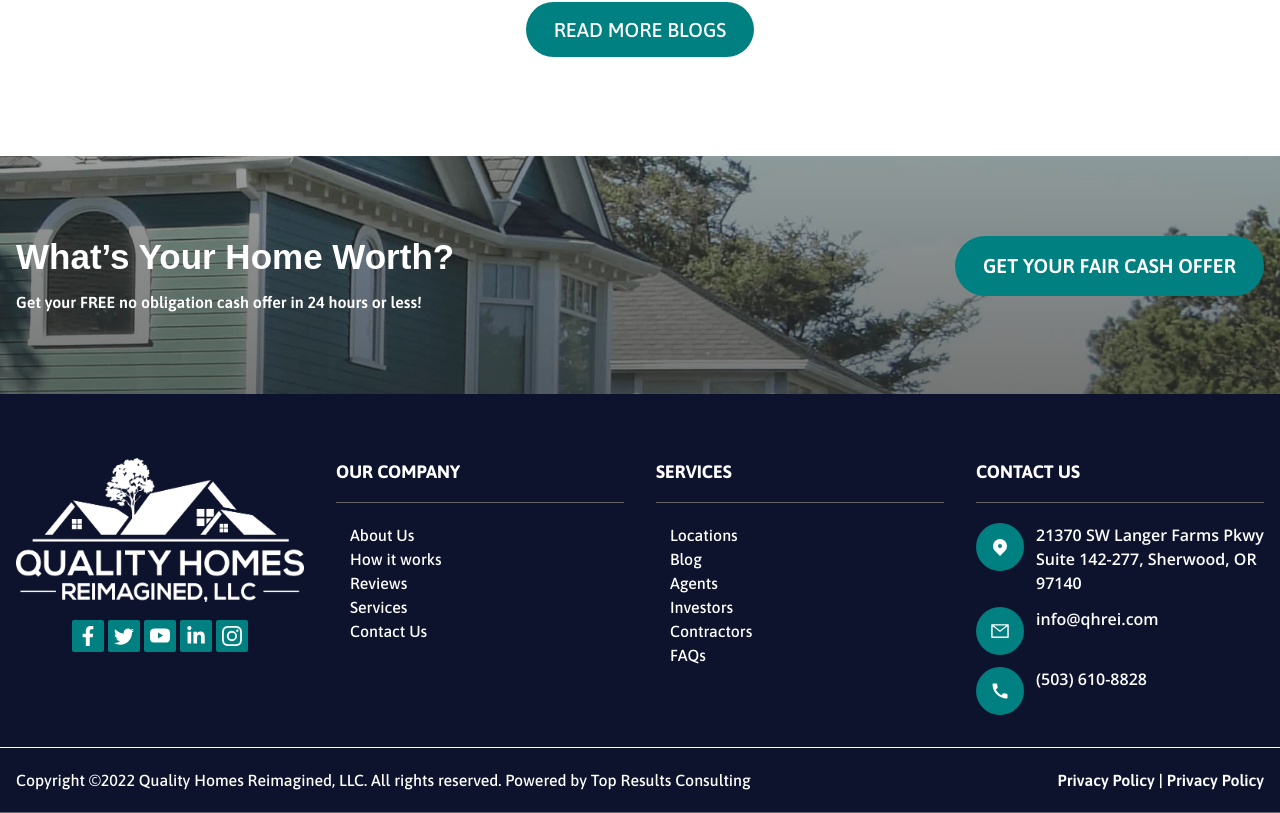
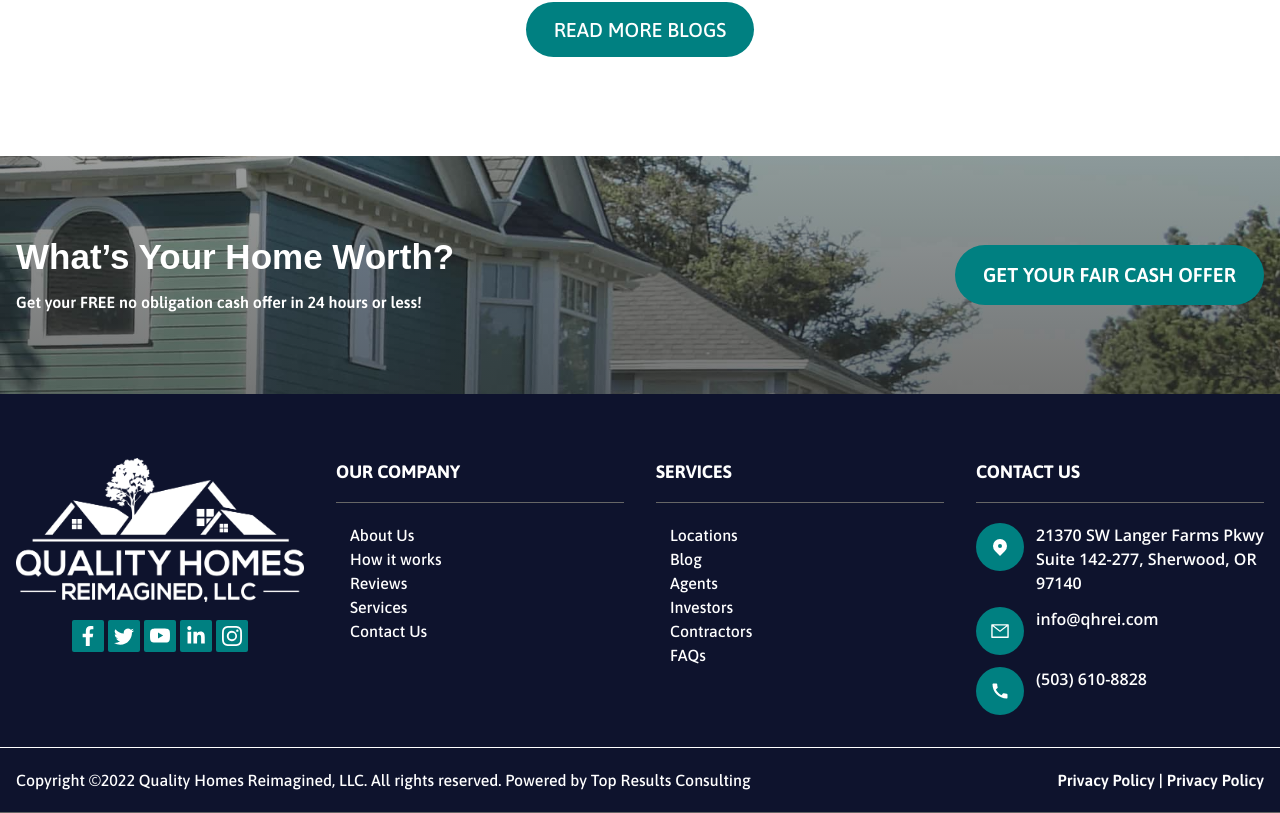
Before and after one commit to Hasan0734/business-report, a Next.js app: page / in a window 1280 px wide. Shown: the part 9030-9843 px from the top of the page. Built offline with nearby package versions, Linux system fonts and the light colour scheme; a web font is replaced by a local one.

Commit message:
basic fixing

```diff
--- a/src/components/subscription/index.js
+++ b/src/components/subscription/index.js
@@ -8,7 +8,7 @@ export default function Subcription({ show, setShow }) {
         background: ` linear-gradient(180deg,rgba(38,38,38,0.45) 0%,rgba(38,38,38,0.63) 100%), url(${bg.src}) left/cover no-repeat`,
       }}
     >
-      <div className="container px-4 flex flex-col md:flex-row gap-y-6 md:gap-y-0 md:gap-x-7">
+      <div className="container px-4 flex flex-col md:flex-row md:items-center gap-y-6 md:gap-y-0 md:gap-x-7">
         <div className="flex-1 text-white">
           <h2 className="font-bold font-amiko text-white text-2xl md:text-4xl mb-3">
             What’s Your Home Worth?
```
